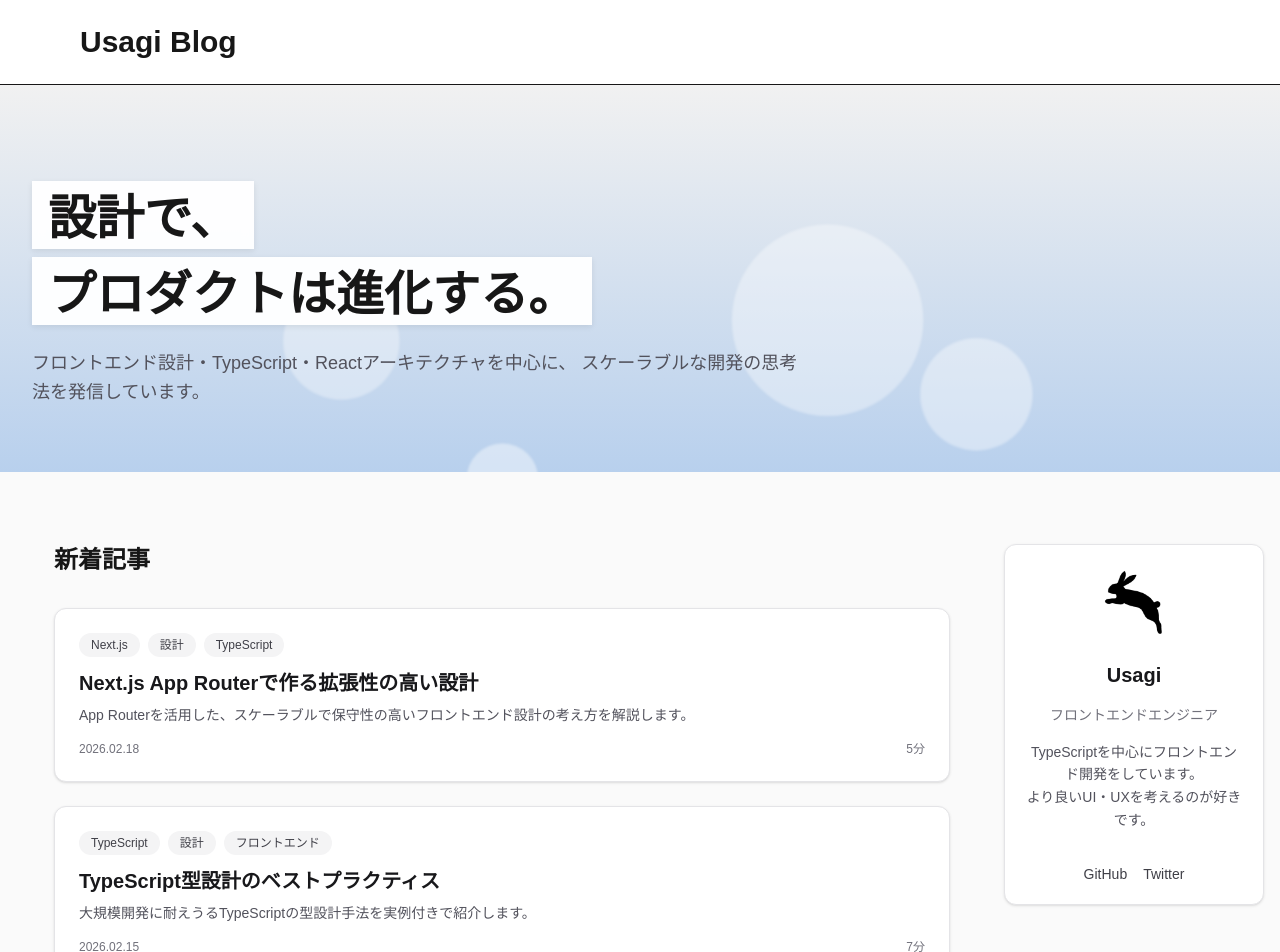
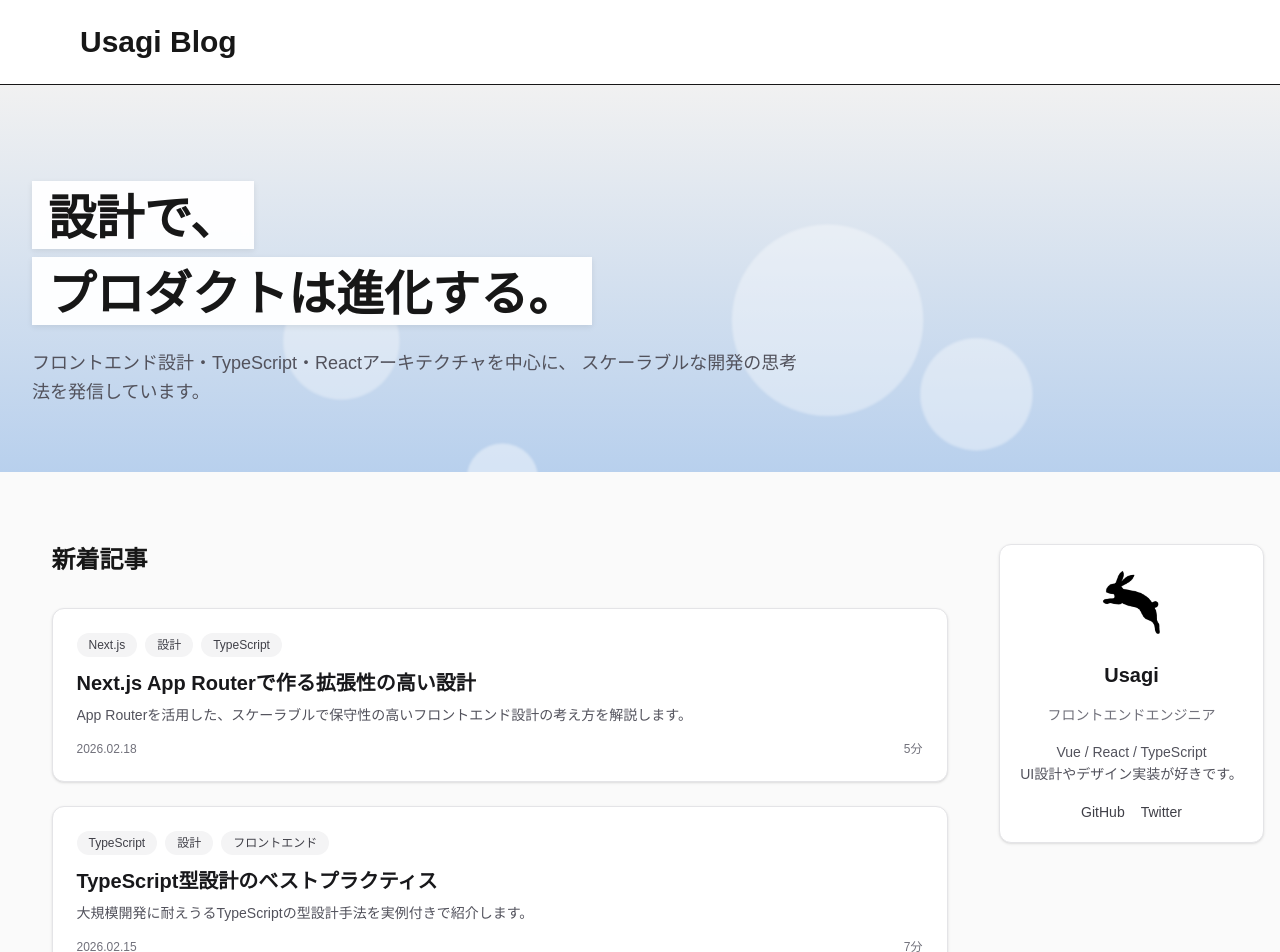
Before and after one commit to Apple-cake/next-tech-blog, a Next.js app: page / in a window 1280 px wide. Shown: the top 952 px of the page. Built offline with nearby package versions, Linux system fonts and the light colour scheme.

Commit message:
プロフィール更新

```diff
--- a/components/layout/Sidebar.tsx
+++ b/components/layout/Sidebar.tsx
@@ -12,7 +12,7 @@ type Props = {
 
 export default function Sidebar({ toc }: Props) {
   return (
-    <aside className="w-full md:w-[260px] shrink-0">
+    <aside className="w-full md:w-[265px] shrink-0">
       <div className="md:sticky md:top-12 space-y-8">
         {/* プロフィール */}
         <ProfileCard />
--- a/components/profile/ProfileCard.tsx
+++ b/components/profile/ProfileCard.tsx
@@ -31,13 +31,13 @@ export default function ProfileCard() {
 
           {/* コメント */}
           <p className="text-sm text-zinc-600 leading-relaxed">
-            TypeScriptを中心にフロントエンド開発をしています。
+            Vue / React / TypeScript
             <br />
-            より良いUI・UXを考えるのが好きです。
+            UI設計やデザイン実装が好きです。
           </p>
 
           {/* 外部リンク */}
-          <div className="flex gap-4 mt-4">
+          <div className="flex gap-4">
             <a
               href="https://github.com/"
               target="_blank"
```
